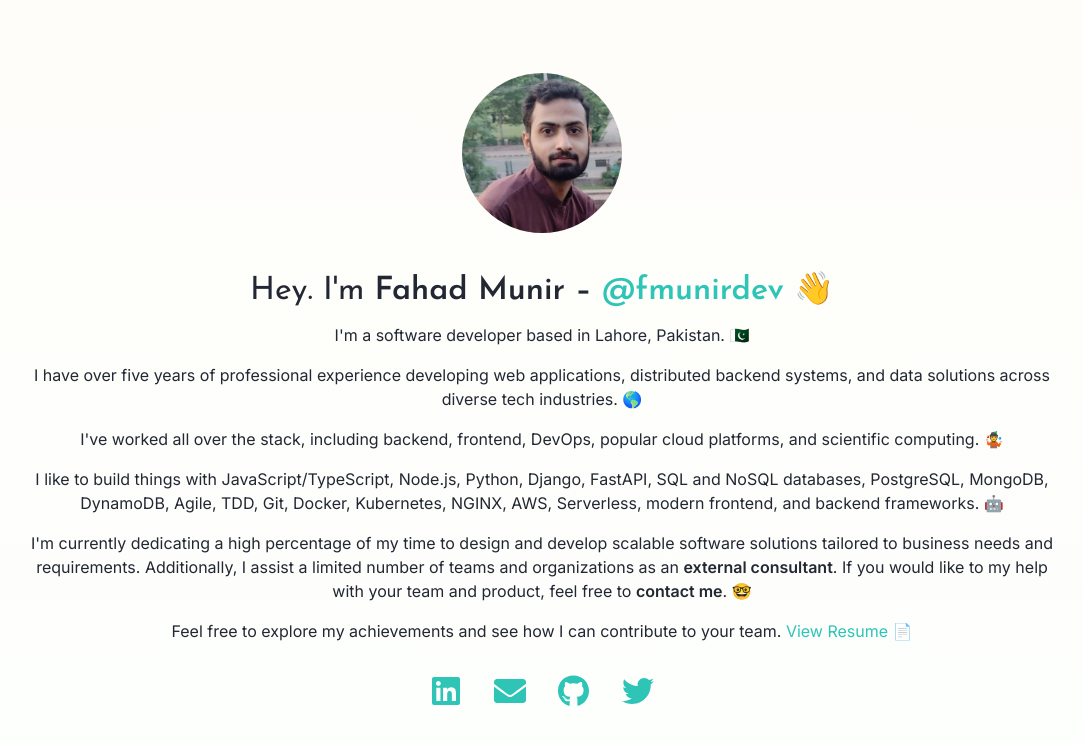
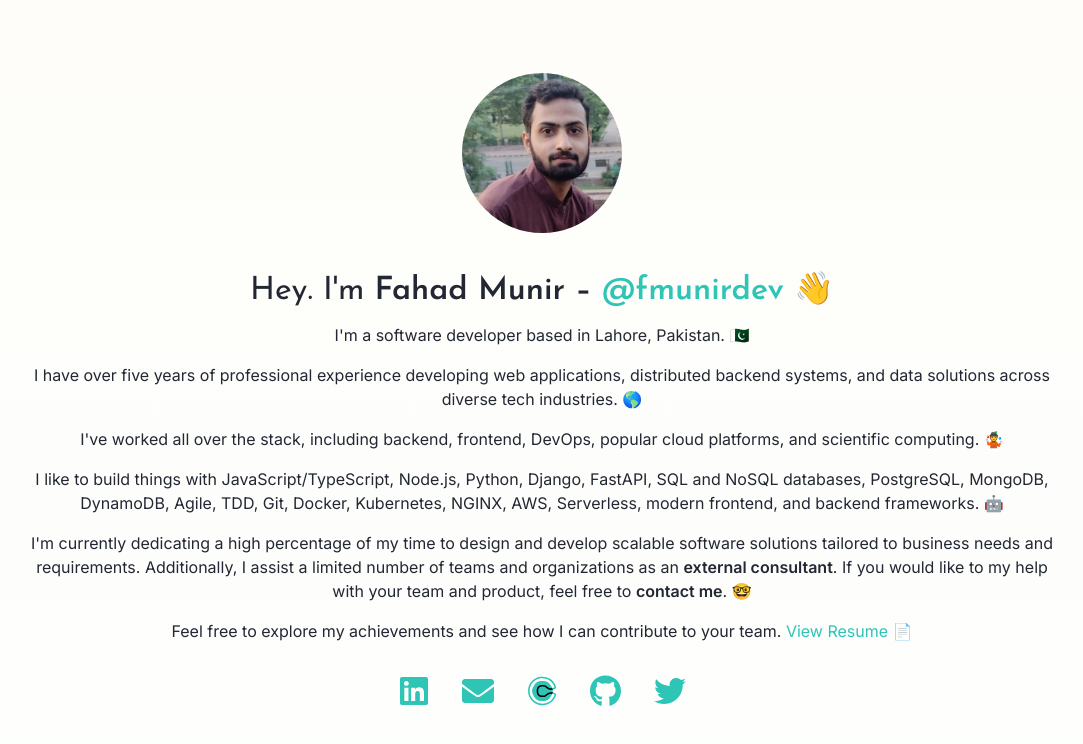
Before and after one commit to fmunirWorld/fmunirWorld.github.io, a Next.js app: page / in a window 1280 px wide. Shown: the top 744 px of the page, without its empty margins (98-1181 px from the left). Built offline with nearby package versions, Linux system fonts and the light colour scheme.

Commit message:
Add calendly link

```diff
--- a/src/app/page.tsx
+++ b/src/app/page.tsx
@@ -90,6 +90,14 @@ export default function Home() {
           <Icon name="email" />
         </a>
         <a
+          href="https://calendly.com/fmunirdev/consultation"
+          title="Schedule a Call with Fahad"
+          target="_blank"
+          rel="noopener noreferrer"
+        >
+          <Icon name="calendly" />
+        </a>
+        <a
           href="https://github.com/fmunirdev/"
           title="@fmunirdev on GitHub"
           target="_blank"
--- a/src/components/Icon.tsx
+++ b/src/components/Icon.tsx
@@ -1,7 +1,7 @@
 import React from "react";
 
 interface IIconProps {
-  name: "twitter" | "github" | "email" | "linkedin";
+  name: "twitter" | "github" | "email" | "linkedin" | "calendly";
   size?: "xs" | "sm" | "md" | "lg" | "xl";
   color?: string;
 }
@@ -94,6 +94,22 @@ export default function Icon({
             ></path>
           </svg>
         );
+      case "calendly":
+        return (
+          <svg
+            data-icon="calendly"
+            role="img"
+            xmlns="http://www.w3.org/2000/svg"
+            style={svgSize}
+            viewBox="0 0 150 150"
+          >
+            <path
+              fill={color}
+              d="M138.46,86.65c-2.81-2.06-8.53-4.62-13.36-6.26,.5-3.15,.68-7.1-.09-11.67h-.02v-.11h.02v.11c4.86-.88,9.46-2.85,13.45-5.77,3.83-2.84,3.09-6.04,2.51-7.94-4.74-15.37-14.84-28.52-28.45-37.08-13.61-8.55-29.85-11.94-45.75-9.55-15.9,2.4-30.41,10.42-40.9,22.61-10.49,12.18-16.26,27.73-16.26,43.81s5.77,31.63,16.26,43.81c10.49,12.19,25,20.21,40.9,22.61,15.9,2.39,32.14-1,45.75-9.55,13.61-8.56,23.71-21.71,28.45-37.08,.58-1.9,1.32-5.1-2.51-7.94Zm-4.32,5.83c-4.23,13.71-13.24,25.44-25.38,33.07-12.15,7.63-26.63,10.64-40.81,8.5-14.19-2.14-27.13-9.29-36.49-20.17-9.35-10.87-14.5-24.74-14.5-39.08s5.15-28.21,14.5-39.08c9.36-10.88,22.3-18.03,36.49-20.17,14.18-2.14,28.66,.87,40.81,8.5,12.14,7.63,21.15,19.36,25.38,33.07,0,.03,.02,.07,.04,.1-2.07,1.5-6.86,3.3-11.14,4.57l-.04-.08c-.61-1.51-1.32-2.99-2.14-4.4l-6.81-11.8c-3.07-5.31-7.48-9.73-12.8-12.8s-11.35-4.69-17.49-4.69h-13.63c-6.14,0-12.17,1.62-17.49,4.69-5.31,3.07-9.73,7.49-12.8,12.8l-6.81,11.8c-3.07,5.32-4.69,11.35-4.69,17.49s1.62,12.17,4.69,17.49l6.81,11.8c3.07,5.31,7.49,9.73,12.8,12.8,5.32,3.07,11.35,4.69,17.49,4.69h13.63c6.14,0,12.17-1.62,17.49-4.69s9.73-7.49,12.8-12.8l6.81-11.78c.82-1.41,1.53-2.89,2.14-4.4l.04-.09s0-.01,.01-.02h.01c4.02,.62,7.83,2.19,11.12,4.58,0,.03-.02,.07-.04,.1Z"
+            />
+            <path d="M123.04,61.8c-1.53,.25-3.08,.39-4.64,.39-10.19,0-14.01-3.39-18.43-7.31-4.27-3.79-9.58-8.49-19.25-8.49h-5.78c-6.99,0-13.35,2.54-17.89,7.14-4.44,4.5-6.89,10.66-6.89,17.34v7.9c0,6.68,2.45,12.84,6.89,17.34,4.55,4.6,10.9,7.14,17.89,7.14h5.78c9.67,0,14.98-4.71,19.25-8.49,4.42-3.9,8.25-7.31,18.43-7.31,1.55,0,3.11,.12,4.64,.37,.88-2.2,2.17-7.92,2.06-7.43-2.32-.21-4.5-.11-6.72-.11-23.41,0-22.19,15.81-37.69,15.81h-5.78c-10.64,0-17.63-7.6-17.63-17.33v-7.92c0-9.72,6.99-17.32,17.63-17.32h5.78c15.5,0,14.28,15.8,37.69,15.8,2.22,0,4.43-.2,6.61-.6v-.11c-.42-2.33-1.07-4.62-1.95-6.82Z" />
+          </svg>
+        );
       default:
         return <React.Fragment></React.Fragment>;
     }
```
